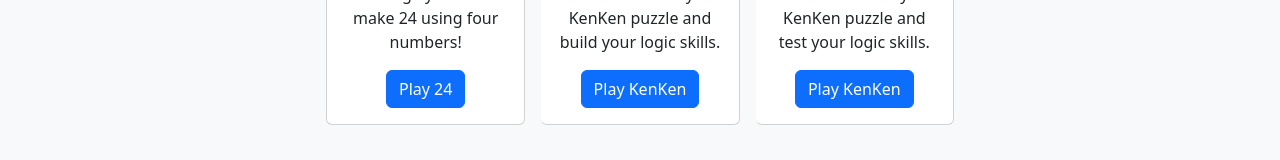
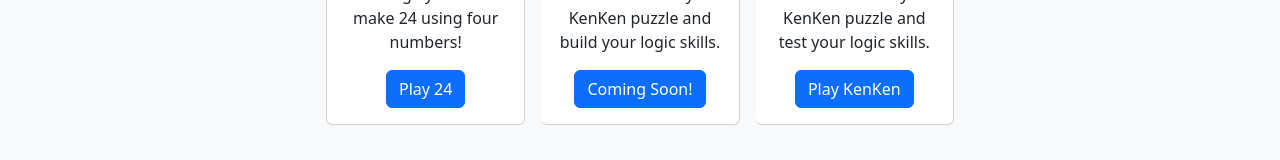
Before and after one commit to inportland99/math-games, an Eleventy site: page src/index.html in a window 1280 px wide. Shown: the part 376-536 px from the top of the page. Built offline with nearby package versions, Linux system fonts and the light colour scheme; Eleventy itself is replaced by a stand-in of ours; files that its build step writes are made by us from their sources; what common-tags would draw is missing.

Commit message:
fix: update KenKen 4x4 button to indicate upcoming availability

```diff
--- a/src/index.html
+++ b/src/index.html
@@ -21,7 +21,7 @@
             <div class="card-body">
               <h5 class="card-title">KenKen 4x4</h5>
               <p class="card-text">Solve the daily KenKen puzzle and build your logic skills.</p>
-              <a href="/kenken/" class="btn btn-primary">Play KenKen</a>
+              <a href="" class="btn btn-primary">Coming Soon!</a>
             </div>
           </div>
           <div class="card rounded w-50">
```
